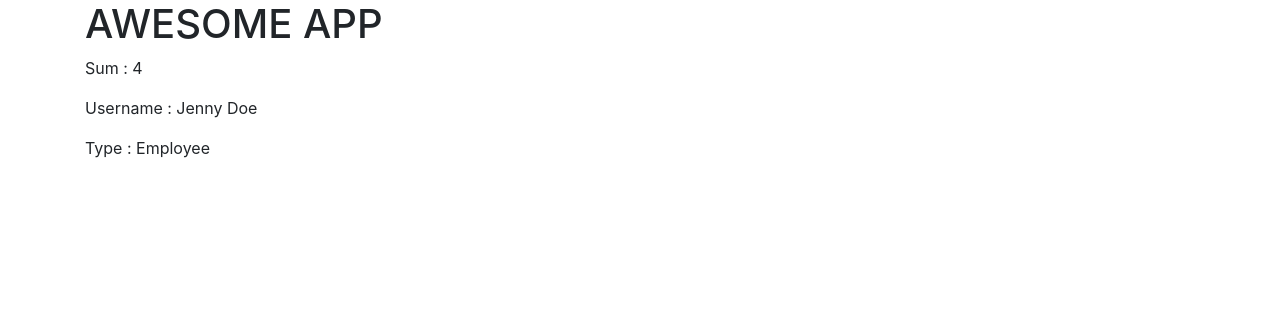
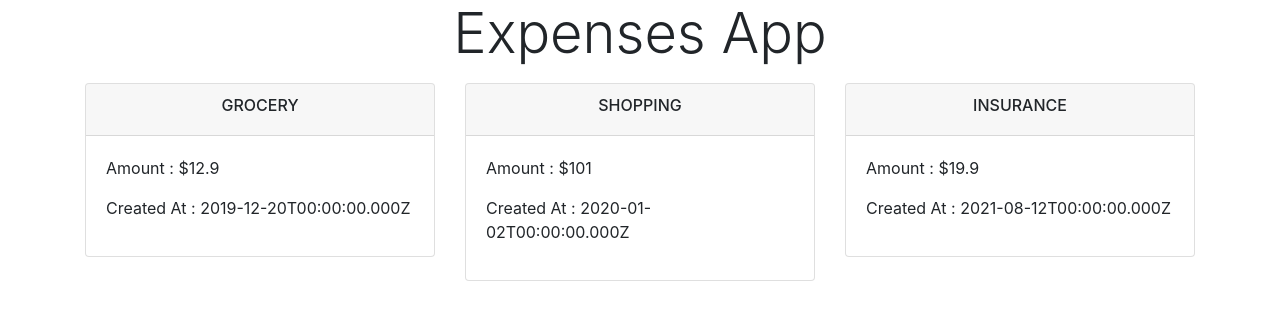
Before and after one commit to synergy2411/brillio-react-apr22, a React (Create React App) app in the folder first-app/: page / in a window 1280 px wide. Shown: the top 320 px of the page. Built offline with nearby package versions, Linux system fonts and the light colour scheme.

Commit message:
props added

```diff
--- a/first-app/src/App.tsx
+++ b/first-app/src/App.tsx
@@ -1,23 +1,13 @@
 import React from 'react';
+import Expenses from './Components/Expenses/Expenses';
 
 function App() {
-  let title = "Awesome App";
-
-  let user = {
-    name : "Jenny Doe",
-    isAdmin : false
-  }
 
   return (
     <div className="container">
-      <h1>{ title.toUpperCase() }</h1>
-      <p>Sum : { 2 + 2 } </p>
-      <p>Username : { user.name } </p>
-      <p> Type : {user.isAdmin ? 'Admin' : 'Employee'} </p>
+      <Expenses />
     </div>
   );
 }
 
 export default App;
-
-// JSX
--- /dev/null
+++ b/first-app/src/Components/Expenses/ExpenseItem/ExpenseItem.tsx
@@ -0,0 +1,21 @@
+import { IExpense } from "../../../model/expense.interface";
+
+const ExpenseItem = (props : {expense : IExpense}) => {
+
+    return (
+        <div className="col-4">
+            <div className="card">
+                <div className="card-header">
+                    <h6 className="text-center"> {props.expense.title.toUpperCase() } </h6>
+                </div>
+                <div className="card-body">
+                    <p>Amount : ${props.expense.amount}</p>
+                    <p>Created At : {props.expense.createdAt.toISOString()} </p>
+                </div>
+            </div>
+        </div>
+    )
+
+}
+
+export default ExpenseItem;
--- /dev/null
+++ b/first-app/src/Components/Expenses/Expenses.tsx
@@ -0,0 +1,24 @@
+import { IExpense } from "../../model/expense.interface";
+import ExpenseItem from "./ExpenseItem/ExpenseItem";
+
+const Expenses = () => {
+
+    let expenses : Array<IExpense> = [
+        { id: "e001", title: "grocery", createdAt: new Date("Dec 20, 2019"), amount: 12.9 },
+        { id: "e002", title: "shopping", createdAt: new Date("Jan 2, 2020"), amount: 101 },
+        { id: "e003", title: "insurance", createdAt: new Date("Aug 12, 2021"), amount: 19.9 },
+    ]
+
+    return (
+        <div>
+            <p className="display-4 text-center">Expenses App</p>
+            <div className="row">
+                <ExpenseItem expense={expenses[0]} />
+                <ExpenseItem expense={expenses[1]} />
+                <ExpenseItem expense={expenses[2]} />
+            </div>
+        </div>
+    )
+}
+
+export default Expenses;
```
Also changed, not shown: first-app/src/model/expense.interface.ts (added, +8 -0 lines), 1 other file (tests, documents, lock files or other folders).
